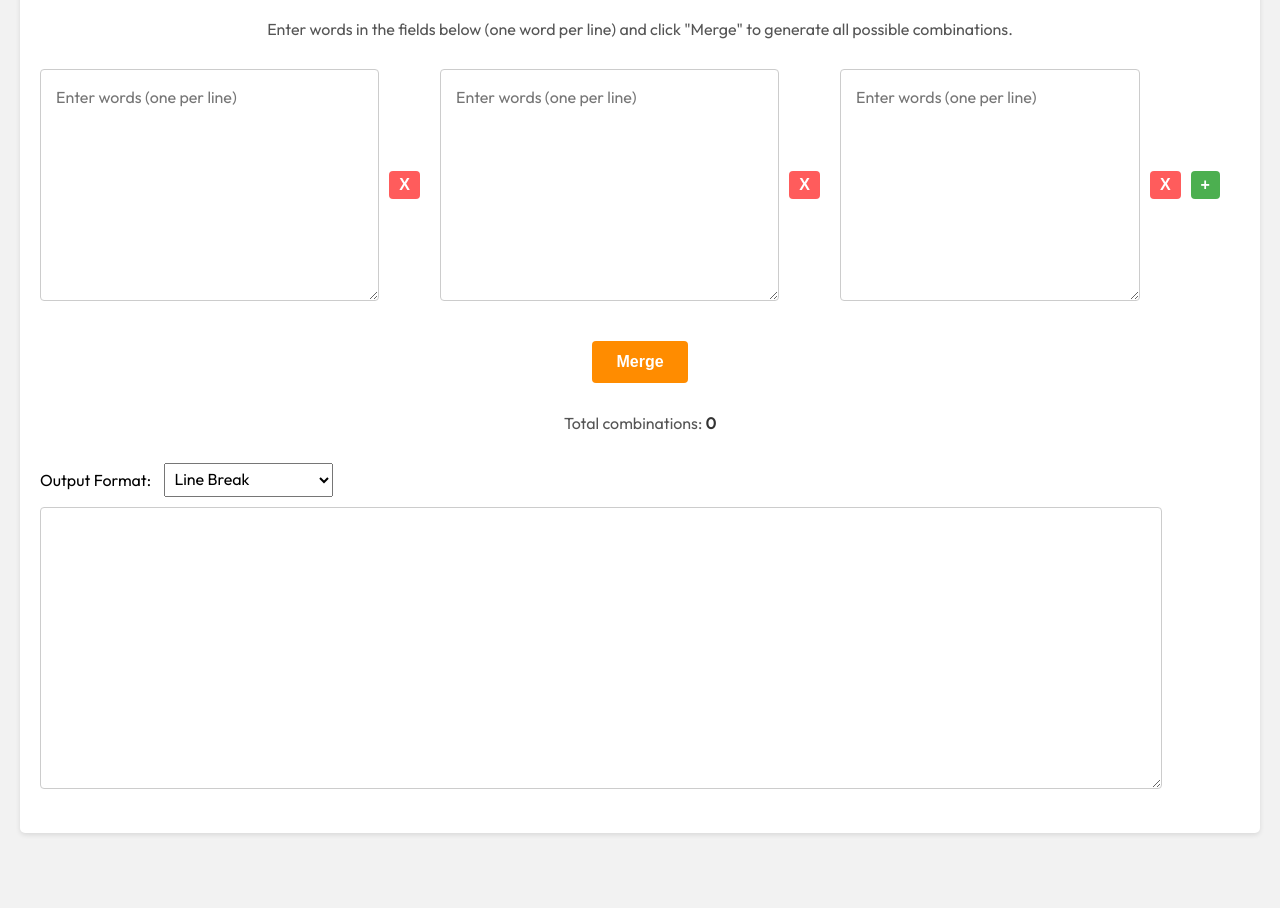
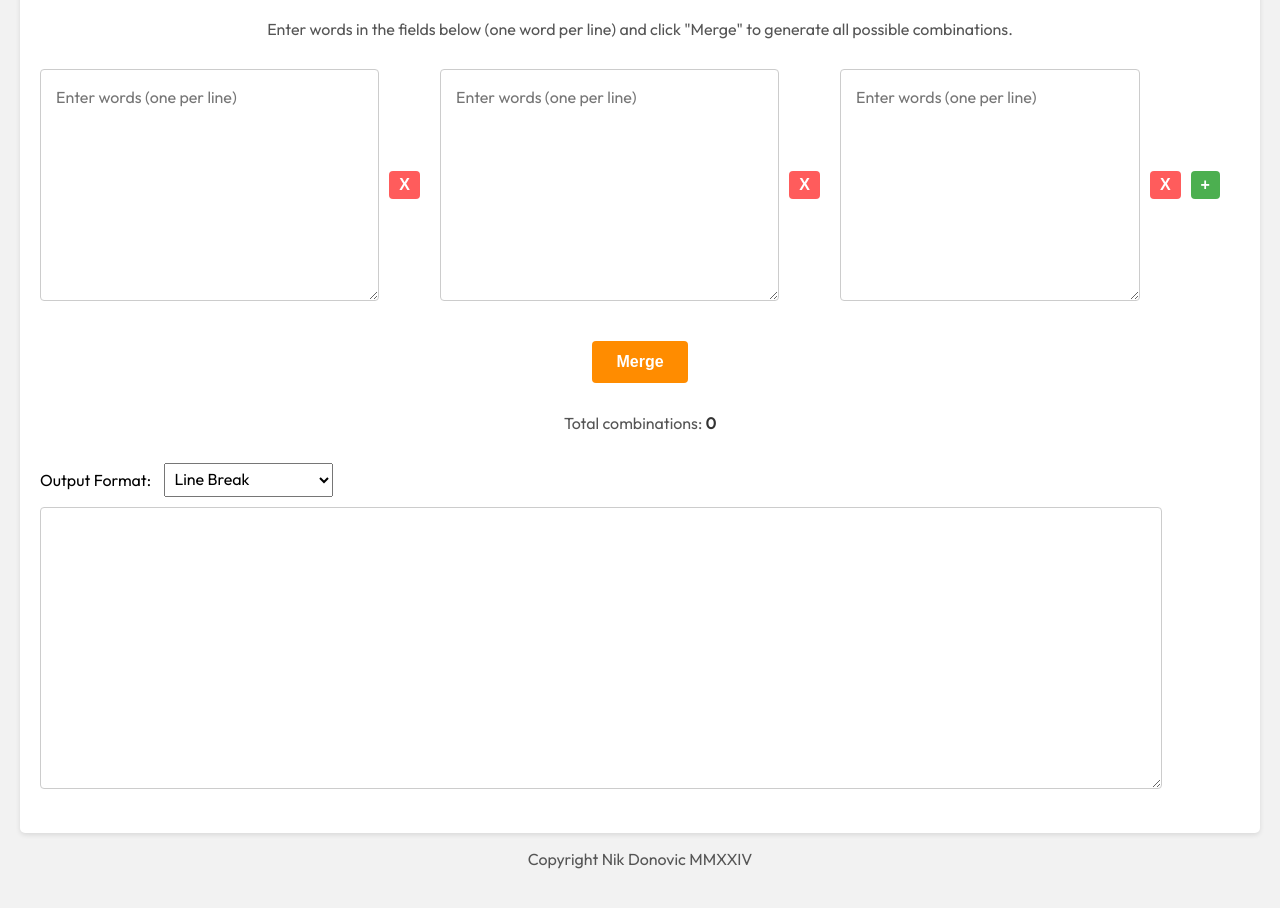
Before and after one commit to ndonovic/merge-tool, a plain HTML site: page index.html in a window 1280 px wide. Shown: the part 104-1012 px from the top of the page. Before the commit the page ends 957 px from the top, so only its background shows below. Drawn offline with Linux system fonts and the light colour scheme.

Commit message:
Update index.html

```diff
--- a/index.html
+++ b/index.html
@@ -31,6 +31,8 @@
             </div>
         </div>
     </div>
+            <p>Copyright Nik Donovic MMXXIV
+        </p>
     <script src="script.js"></script>
 </body>
 
```
